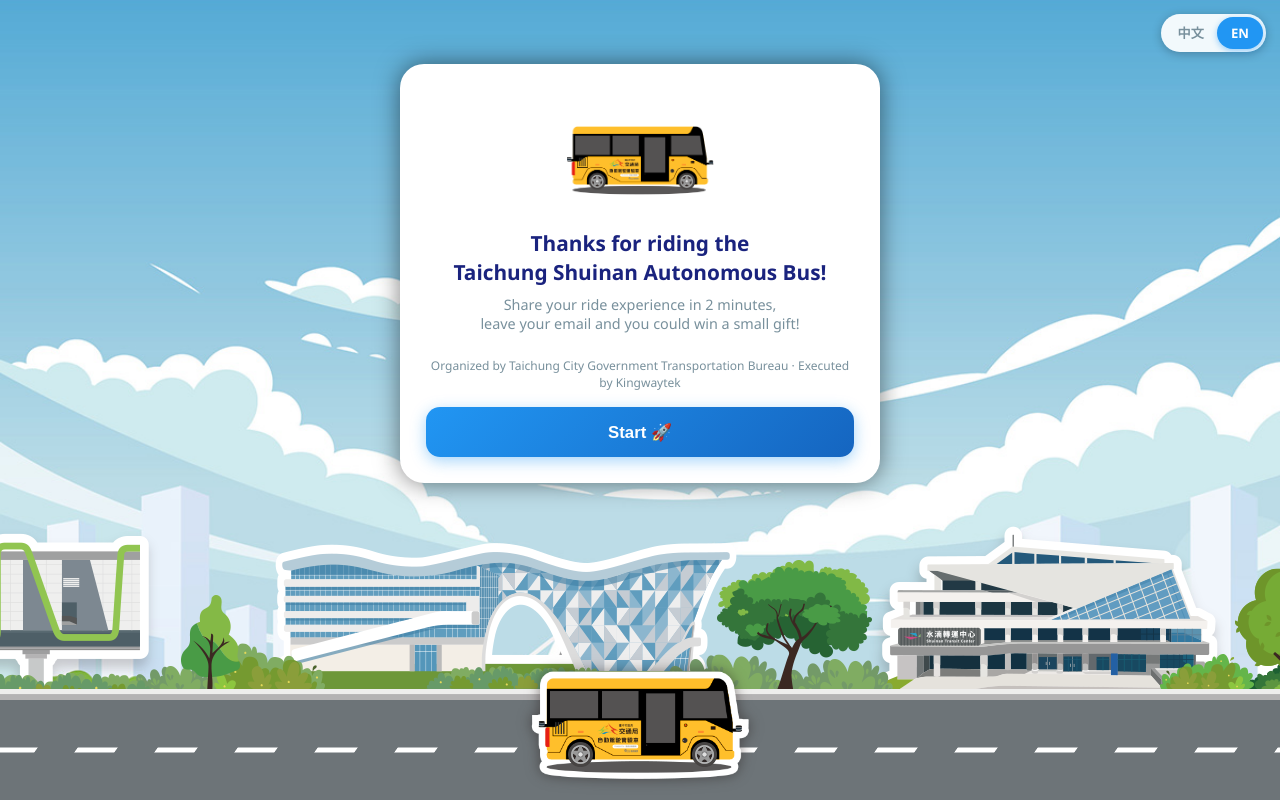
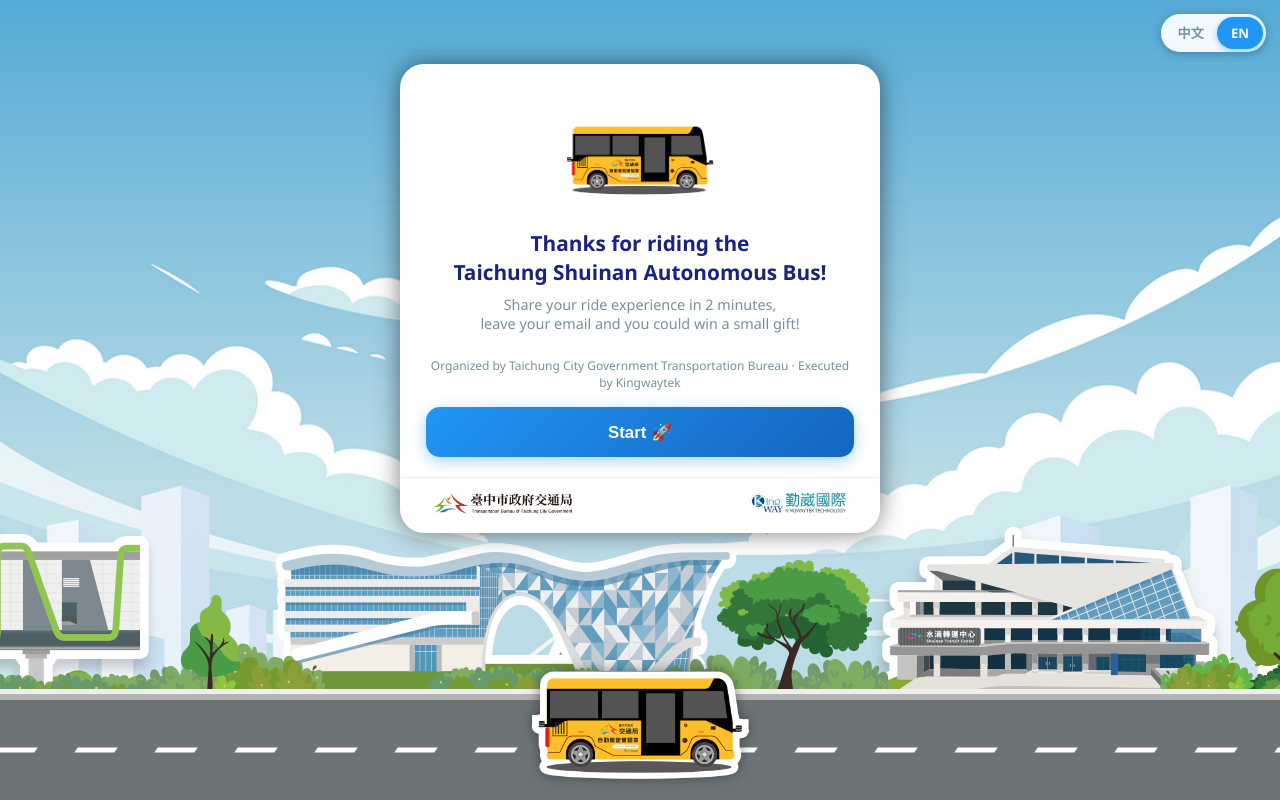
Before and after one commit to farlander77/design, a plain HTML site: page survey/index.html in a window 1280 px wide. Drawn offline with Linux system fonts and the light colour scheme.

Commit message:
Add files via upload

```diff
--- a/survey/index.html
+++ b/survey/index.html
@@ -556,7 +556,13 @@ textarea#inp-suggest:focus { border-color: var(--primary); }
       </div>
     </div>
 
+
+
+    <div style=" height: 30px; display: flex; justify-content: space-between; margin-top: 20px; padding: 10px 25px 0 25px;  border-top: 1px solid #eee; margin: 20px -25px 0px -25px;"><img src="images/logo1.png" height="30" alt=""/><img src="images/logo2.png" height="30" alt=""/></div>
   </div>
+
+
+
 </div>
 
 <div class="confetti-wrap" id="confetti-wrap"></div>
```
